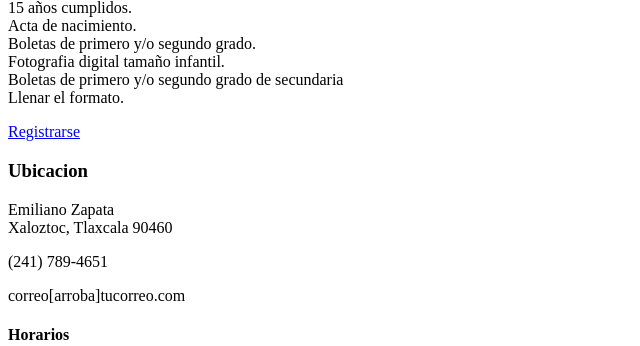
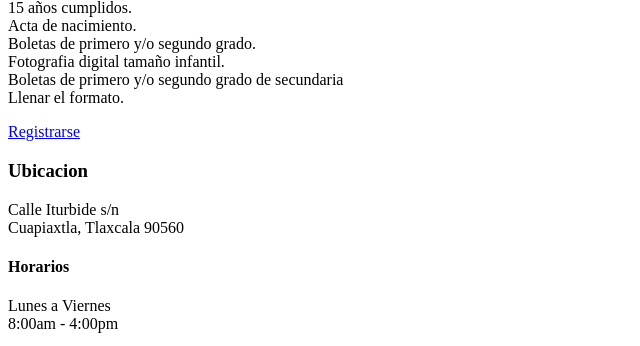
Before and after one commit to clarissa2307/ITEA, a PHP site: page / in a window 1280 px wide. Shown: the part 2823-3169 px from the top of the page, without its empty margins (0-640 px from the left). Run offline with PHP 8.4, Linux system fonts and the light colour scheme.

Commit message:
crea archivos iniciales del proyecto

```diff
--- a/index.php
+++ b/index.php
@@ -81,17 +81,17 @@
             <div class="contenedor">
                 <h3 class="titulo">Ubicacion</h3>
                     <div class="direccion">
-                        <p class="calle">Emiliano Zapata <br> Xaloztoc, Tlaxcala 90460</p>
-                        <p class="telefono">(241) 789-4651</p>
-                        <p class="correo">correo[arroba]tucorreo.com</p>
+                        <p class="calle">Calle Iturbide s/n <br> Cuapiaxtla, Tlaxcala 90560</p>
                     </div>
 
                     <div class="horarios">
                         <h4>Horarios</h4>
-                        <p class="entre-semana">Lunes a Viernes <br> 8:00am - 8:00pm</p>
-                        <p class="fin-semana">Sabado y Domingo <br> 9:00am - 3:00pm</p>
+                        <p class="entre-semana">Lunes a Viernes <br> 8:00am - 4:00pm</p>
                     </div>
             </div>
+            <section class="mapa">
+            <iframe src="https://www.google.com/maps/embed?pb=!1m18!1m12!1m3!1d3765.6997819771195!2d-97.77067178514524!3d19.295417586962454!2m3!1f0!2f0!3f0!3m2!1i1024!2i768!4f13.1!3m3!1m2!1s0x85c55612035bb3eb%3A0x93d48eef8f70ee28!2sCalle%20Agust%C3%ADn%20de%20Iturbide%2C%20San%20Miguel%2C%2090560%20Cuapiaxtla%2C%20Tlax.!5e0!3m2!1ses-419!2smx!4v1596582264934!5m2!1ses-419!2smx" width="600" height="450" frameborder="0" style="border:0;" allowfullscreen="" aria-hidden="false" tabindex="0"></iframe>
+        </section>
         </section>
           <div class="col-lg-4 col-md-4 col-sm-6 ">
             <div class="widget">
```
